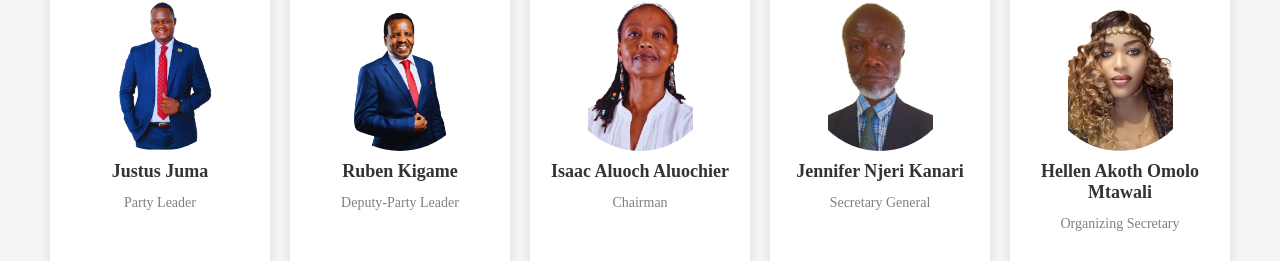
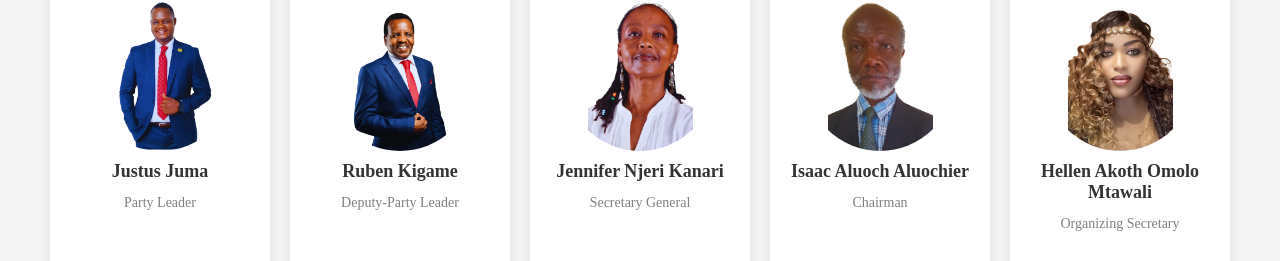
Before and after one commit to QueenterJuma/jfp-kenya, a React (Vite) app: page / in a window 1280 px wide. Shown: the part 1481-1742 px from the top of the page. Built offline with nearby package versions, Linux system fonts and the light colour scheme; a web font is replaced by a local one.

Commit message:
Add Update Team name

```diff
--- a/src/components/Team.jsx
+++ b/src/components/Team.jsx
@@ -36,8 +36,8 @@ export default function Team() {
 const teamData = [
   { name: "Justus Juma", role: "Party Leader", image: Team1 },
   { name: "Ruben Kigame", role: "Deputy-Party Leader", image: Team2 },
-  { name: "Isaac Aluoch Aluochier", role: "Chairman", image: Team3 },
-  { name: "Jennifer Njeri Kanari", role: "Secretary General", image: Team4 },
+  { name: "Jennifer Njeri Kanari", role: "Secretary General", image: Team3 },
+  { name: "Isaac Aluoch Aluochier", role: "Chairman", image: Team4 },
   { name: "Hellen Akoth Omolo Mtawali", role: "Organizing Secretary", image: Team5 },
   { name: "Joy Kiruki", role: "Treasure", image: Team6 },
 ];
```
